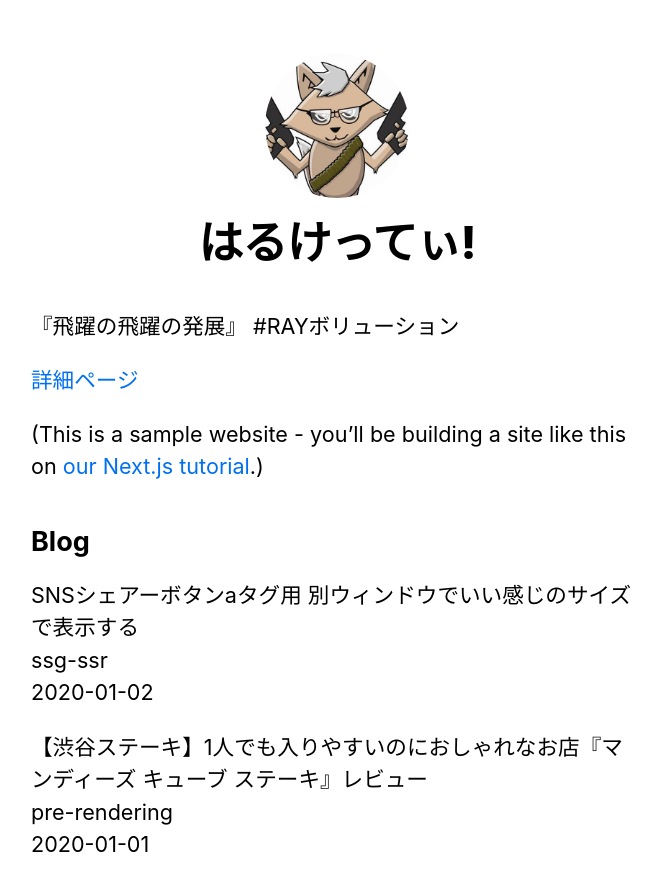
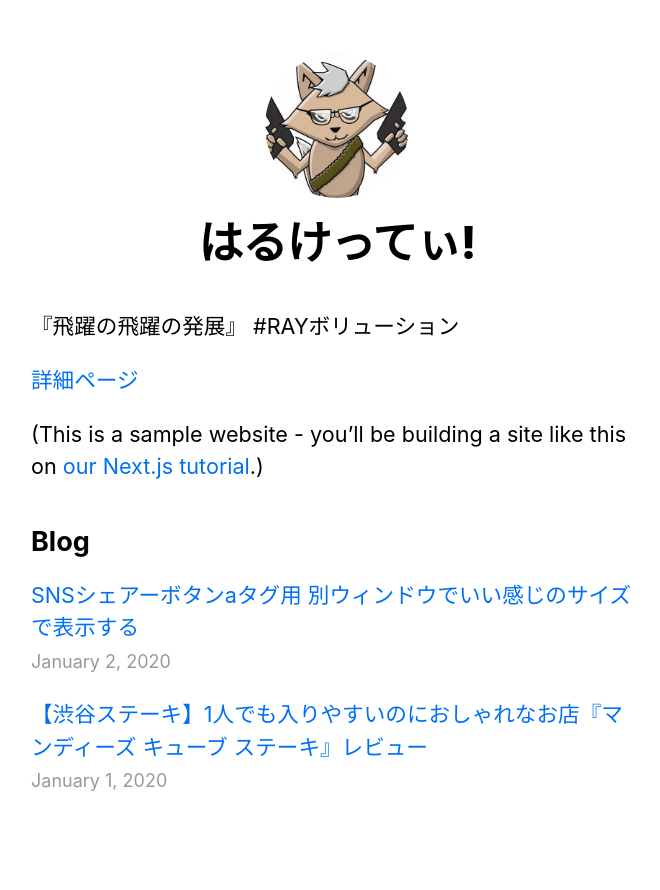
Before and after one commit to blanket11/nextjs-blog, a Next.js app: page / in a window 1280 px wide. Shown: the top 890 px of the page, without its empty margins (303-963 px from the left). Built offline with nearby package versions, Linux system fonts and the light colour scheme.

Commit message:
日付をフォーマットして見た目を整える

```diff
--- /dev/null
+++ b/components/date.js
@@ -0,0 +1,6 @@
+import { parseISO, format } from 'date-fns'
+
+export default function Date({ dateString }) {
+  const date = parseISO(dateString)
+  return <time dateTime={dateString}>{format(date, 'LLLL d, yyyy')}</time>
+}
--- a/package.json
+++ b/package.json
@@ -15,6 +15,7 @@
   ],
   "dependencies": {
     "classnames": "^2.2.6",
+    "date-fns": "^2.16.1",
     "gray-matter": "^4.0.2",
     "next": "^10.0.0",
     "postcss-flexbugs-fixes": "^5.0.2",
--- a/pages/index.js
+++ b/pages/index.js
@@ -1,5 +1,6 @@
 import Head from 'next/head'
 import Link from 'next/link'
+import Date from '../components/date'
 import Layout, { siteTitle } from '../components/layout'
 import utilStyles from '../styles/utils.module.css'
 import { getSortedPostsData } from '../lib/posts'
@@ -33,11 +34,13 @@
         <ul className={utilStyles.list}>
           {allPostsData.map(({ id, date, title }) => (
             <li className={utilStyles.listItem} key={id}>
-              {title}
+              <Link href={`/posts/${id}`}>
+                <a>{title}</a>
+              </Link>
               <br />
-              {id}
-              <br />
-              {date}
+              <small className={utilStyles.lightText}>
+                <Date dateString={date} />
+              </small>
             </li>
           ))}
         </ul>
```
Also changed, not shown: pages/posts/[id].js (+14 -8 lines), 1 other file (tests, documents, lock files or other folders).
